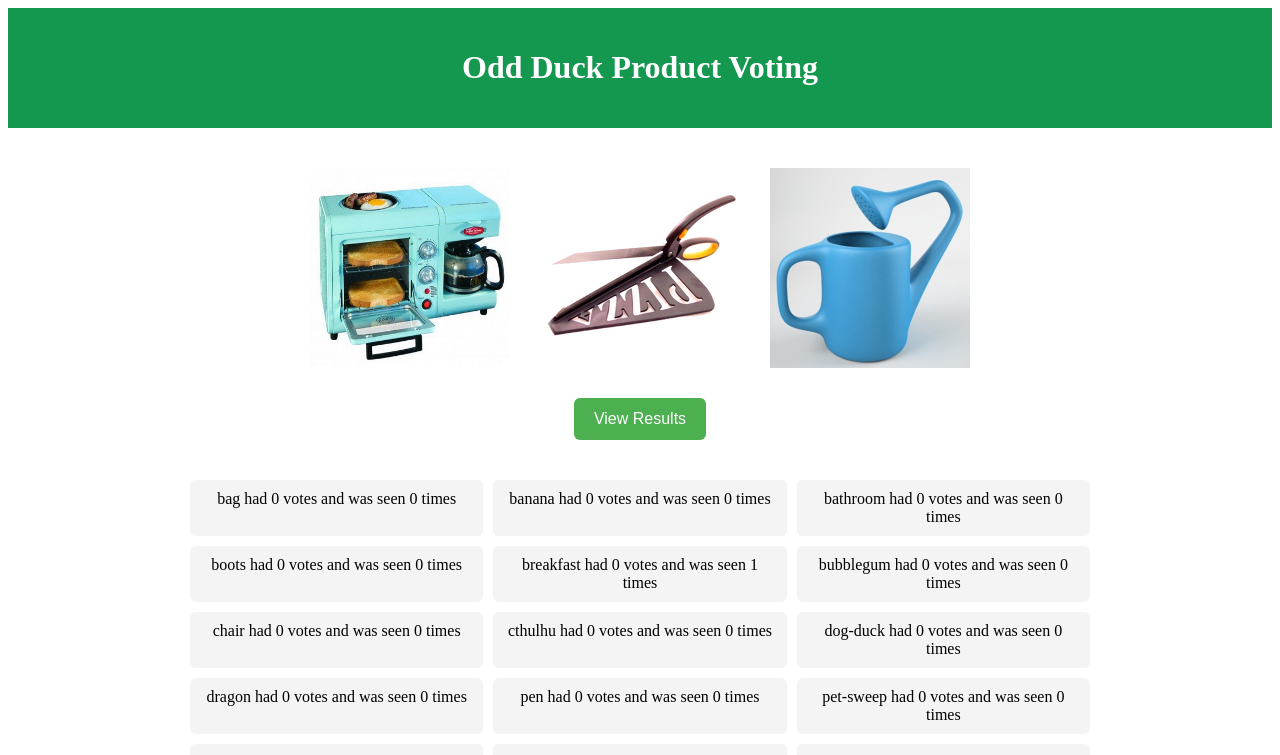
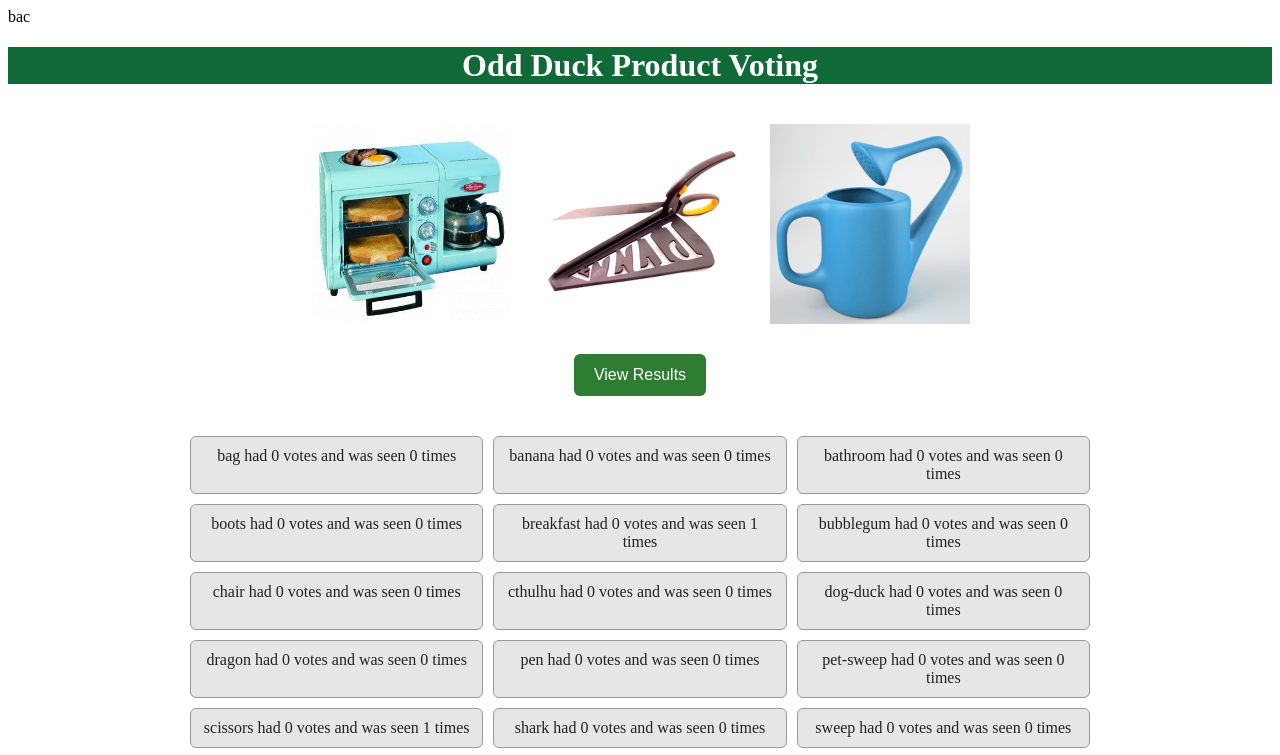
Before and after one commit to metswin17/odd-duck, a plain HTML site: page index.html in a window 1280 px wide. Both pictures are taken after a click on the button "View Results". Shown: the top 755 px of the page. Drawn offline with nearby package versions, Linux system fonts and the light colour scheme.

Commit message:
mod app, css & index

```diff
--- a/app.js
+++ b/app.js
@@ -20,6 +20,8 @@ function getFromLocalStorage() {
   let data = localStorage.getItem('products');
 
   if (data) {
+    Product.allProducts = []; // ✅ CLEAR ARRAY FIRST
+
     let parsedProducts = JSON.parse(data);
 
     for (let item of parsedProducts) {
--- a/css/style.css
+++ b/css/style.css
@@ -28,16 +28,18 @@ canvas{
 
 #results-list li{
   text-align: center;
-  background: #f4f4f4;
+  background: #e6e6e6;   /* slightly darker */
+  color: #222;           /* darker text */
   padding: 10px;
   border-radius: 6px;
+  border: 1px solid #999; /* improves contrast */
 }
 #results-btn{
   display:block;
   margin:30px auto;
   padding:12px 20px;
   font-size:16px;
-  background-color:#4CAF50;
+  background-color:#2e7d32;
   color:white;
   border:none;
   border-radius:6px;
@@ -47,3 +49,14 @@ canvas{
 #results-btn:hover{
   background-color:#3e8e41;
 }
+
+#results-list li:hover{
+  background-color: #d1f7d6;
+  transform: scale(1.05);
+  transition: 0.2s;
+}
+
+header {
+  background-color: #0f6a38;
+  color: #ffffff;
+}
--- a/index.html
+++ b/index.html
@@ -12,14 +12,8 @@
 
 
 <body>
+bac
 
-  <style>
-    header {
-      background-color: #14974f; /* Dark blue background */
-      color: #ffffff;           /* White text */
-      padding: 20px;            /* Adds space around the text */
-    }
-  </style>
 
   <header>
     <center>
```
